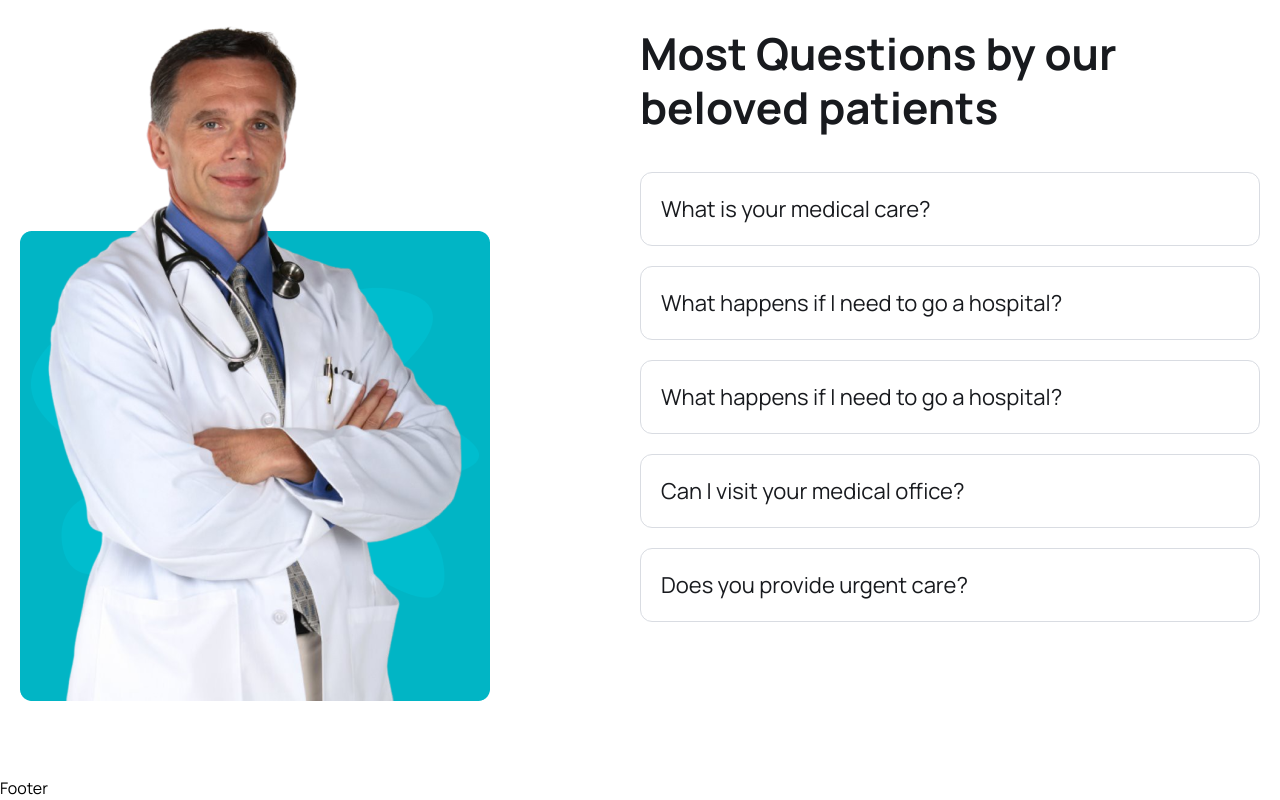
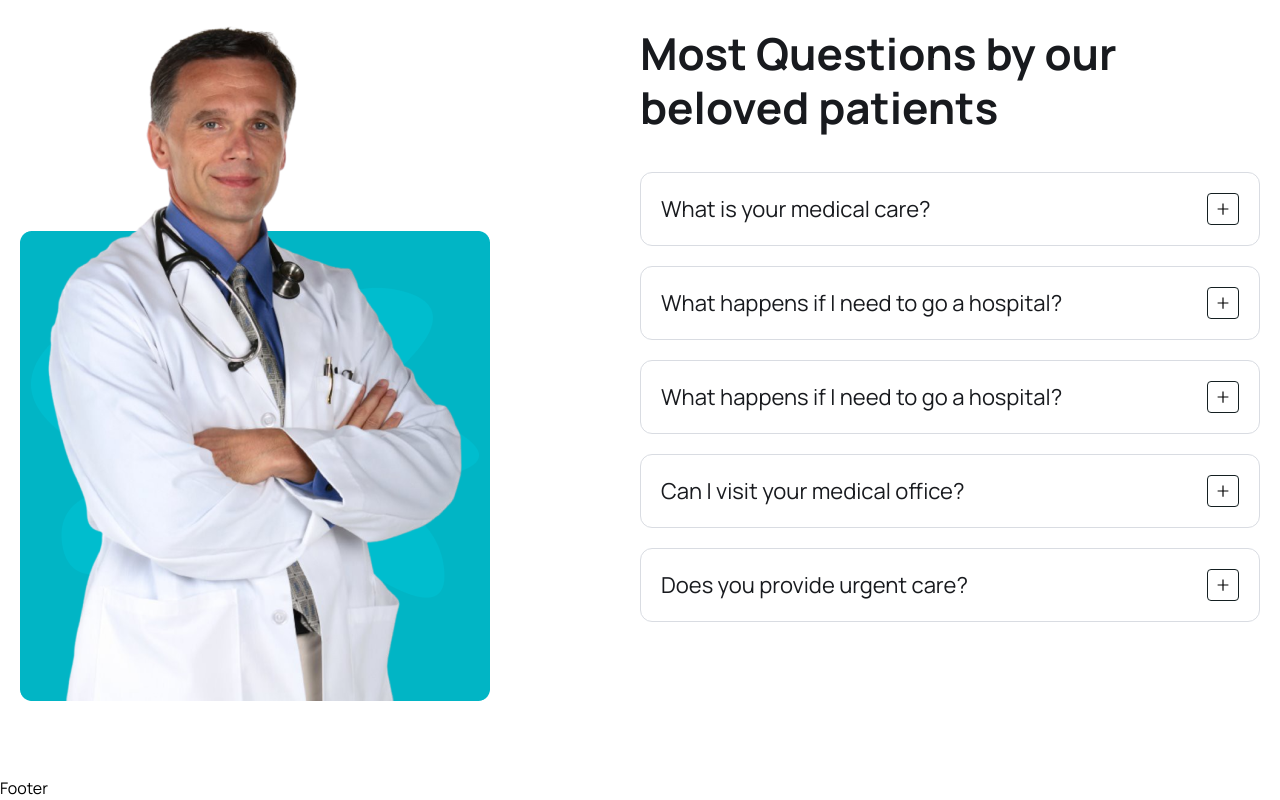
Before and after one commit to AayushAryan007/docAppoint, a React (Vite) app in the folder client/: page / in a window 1280 px wide. Shown: the part 4756-5556 px from the top of the page. Built offline with nearby package versions, Linux system fonts and the light colour scheme; the HTML template or start-up script is replaced by a standard one.

Commit message:
accordian functionality in progress

```diff
--- a/client/src/components/Faq/Faqitem.jsx
+++ b/client/src/components/Faq/Faqitem.jsx
@@ -1,13 +1,33 @@
 import { useState } from "react";
+import { AiOutlineMinus, AiOutlinePlus } from "react-icons/ai";
+const Faqitem = ({ item }) => {
+  const [isOpen, setIsOpen] = useState(false);
 
-const Faqitem = ({ item }) => {
+  const toggleAccordion = () => {
+    setIsOpen(!isOpen);
+  };
   return (
     <div className="p-3 lg:p-5 rounded-[12px] border border-solid border-[#D9DCE2] mb-5 cursor-pointer">
-      <div className="flex items-center justify-between gap-5">
+      <div
+        className="flex items-center justify-between gap-5"
+        onClick={toggleAccordion}
+      >
         <h4 className="text-[16px] leading-7 lg:text-[22px] lg:leading-8 text-headingColor">
           {item.question}
         </h4>
+        <div
+          className={`${
+            isOpen && "bg-primaryColor text-white border-none"
+          }w-7 h-7 lg:w-8 lg:h-8 border border-solid border-[#141F21] rounded flex items-center justify-center`}
+        >
+          {isOpen ? <AiOutlineMinus /> : <AiOutlinePlus />}
+        </div>
       </div>
+      {isOpen && (
+        <div className="mt-4">
+          <p className="">{item.content}</p>
+        </div>
+      )}
     </div>
   );
 };
```
